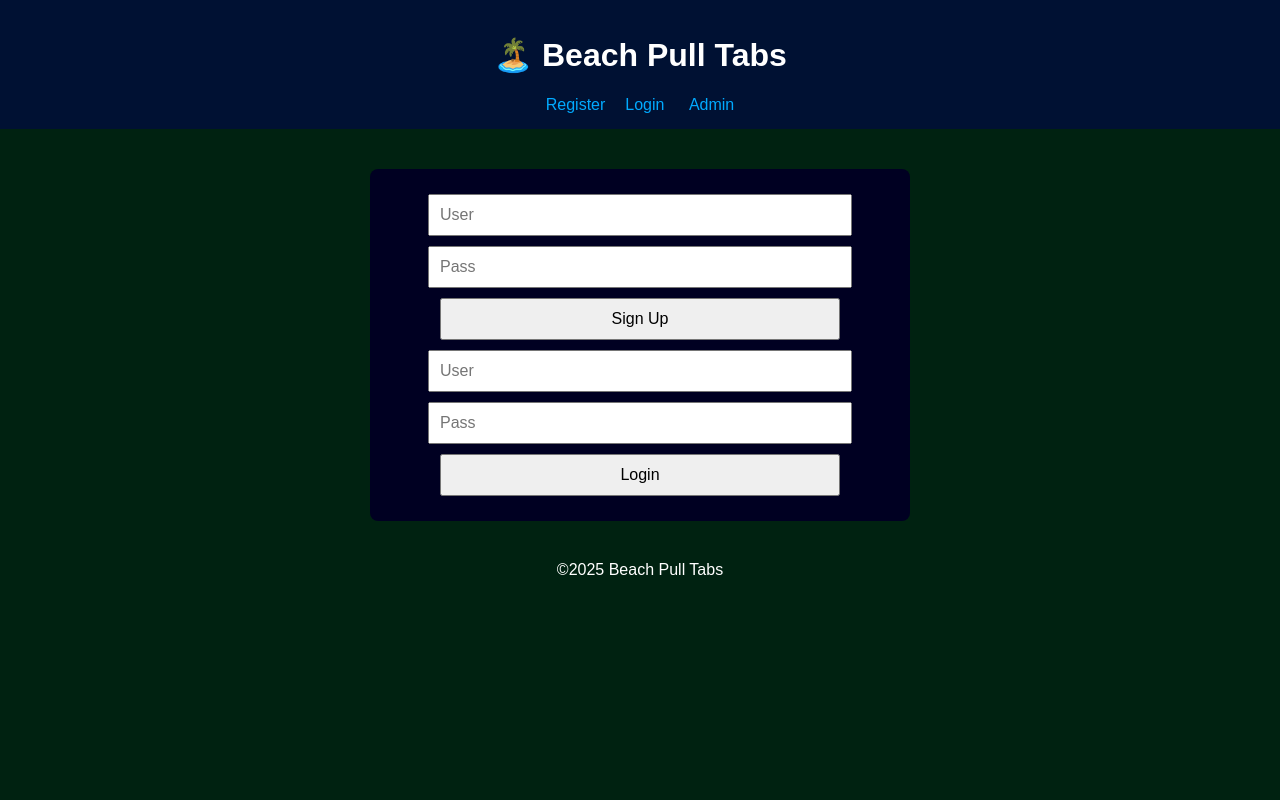
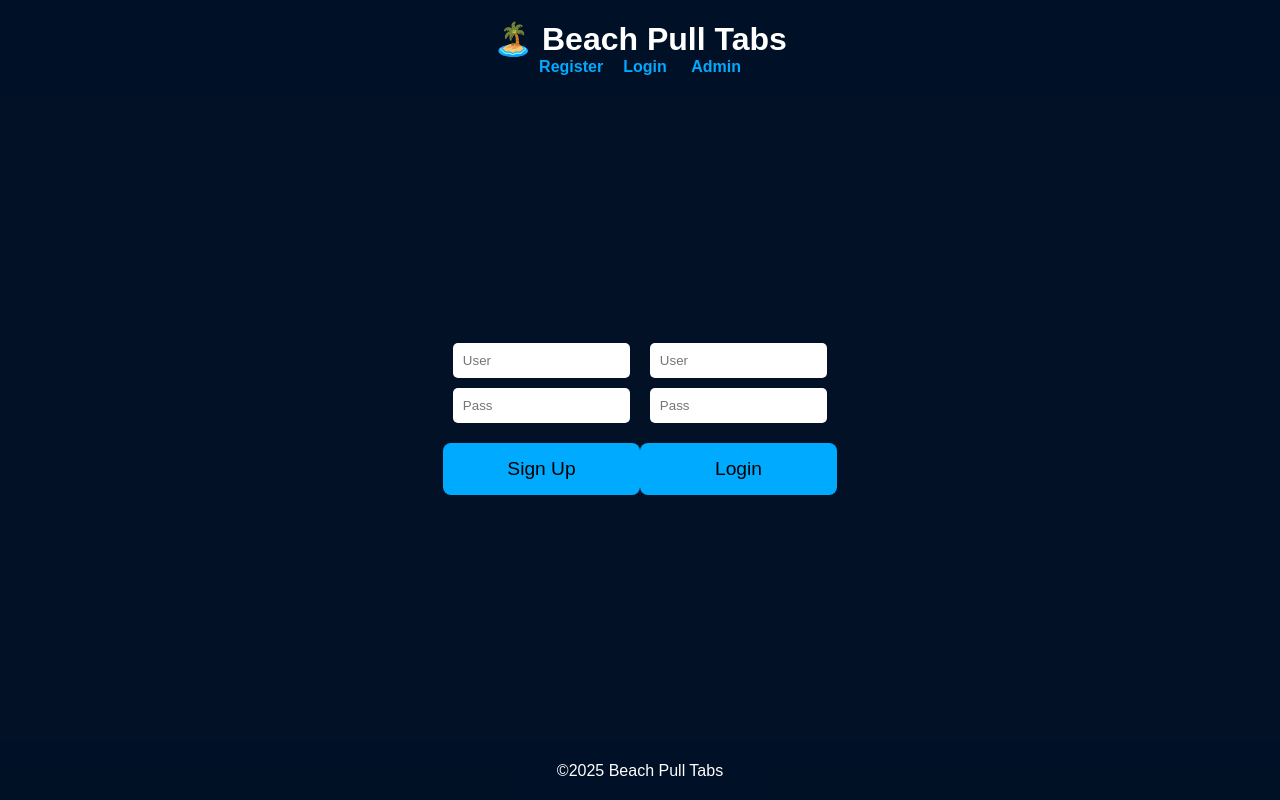
Before and after one commit to bulldawg395/pulltab-game, a Flask app: page / in a window 1280 px wide. Run offline with Flask 3, Linux system fonts and the light colour scheme.

Commit message:
style.css

```diff
--- a/static/style.css
+++ b/static/style.css
@@ -1,11 +1,17 @@
-body { margin: 0; font-family: sans-serif; background: #021; color: #fff; text-align: center; }
-header { background: #013; padding: 15px; }
-nav a { color: #0af; margin: 0 10px; text-decoration: none; }
-main { max-width: 500px; margin: 40px auto; background: #002; padding: 20px; border-radius: 8px; }
-input, button { padding: 10px; margin: 5px; width: 80%; font-size: 1em; }
-#spinner { display: flex; justify-content: center; margin: 20px; }
-#spinner div { width: 70px; height: 70px; background: #000; border: 2px solid #0af; border-radius: 10px; line-height: 70px; font-size: 2em; }
-.spin div { animation: bounce 0.3s infinite alternate; }
-@keyframes bounce { from { transform: translateY(0); } to { transform: translateY(-10px); } }
-table { width: 100%; background: #fff; color: #000; margin-top: 20px; }
-th, td { padding: 10px; border-bottom: 1px solid #ccc; }
+*{box-sizing:border-box;margin:0;padding:0}
+body{background:#021126;color:#fff;font-family:'Arial',sans-serif}
+.container{display:flex;flex-direction:column;min-height:100vh}
+header, footer{background:#011;background:rgba(0,17,38,0.8);padding:20px;text-align:center}
+header nav a{margin:0 10px;color:#0af;text-decoration:none;font-weight:bold}
+main{flex:1;padding:20px;display:flex;justify-content:center;align-items:center;}
+.game{max-width:400px;width:100%;text-align:center;background:rgba(0,0,0,0.6);padding:30px;border-radius:12px}
+.spinner{display:flex;justify-content:space-around;margin:20px}
+.spinner div{width:80px;height:80px;background:#000;border:3px solid #0af;border-radius:10px;line-height:80px;font-size:2em}
+.spin div{animation:bounce 0.15s linear infinite alternate}
+@keyframes bounce{to{transform:translateY(-10px)}}
+button{width:100%;padding:15px;background:#0af;color:#000;font-size:1.2em;border:none;border-radius:8px;cursor:pointer;margin:10px 0}
+button:disabled{background:#555;color:#333;cursor:not-allowed}
+table{width:90%;margin:auto;border-collapse:collapse;background:rgba(255,255,255,0.9);color:#000;text-align:center}
+th,td{padding:10px;border:1px solid #ccc}
+.back{display:inline-block;margin-bottom:10px;color:#0af;text-decoration:none}
+input{width:90%;padding:10px;margin:10px auto;display:block;border:none;border-radius:5px}
```
